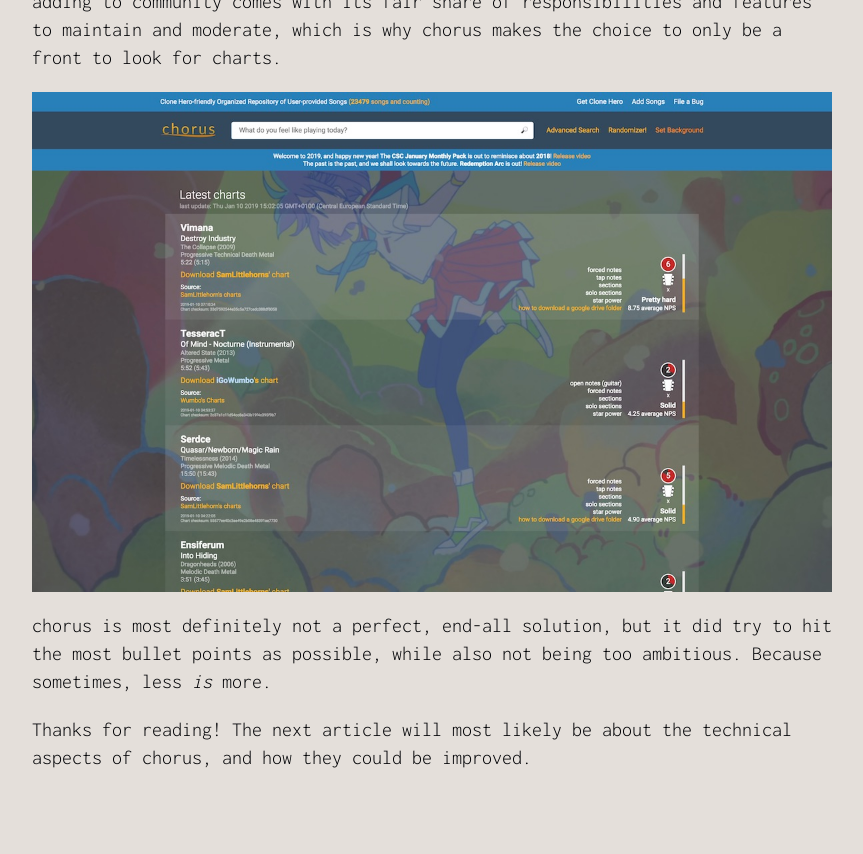
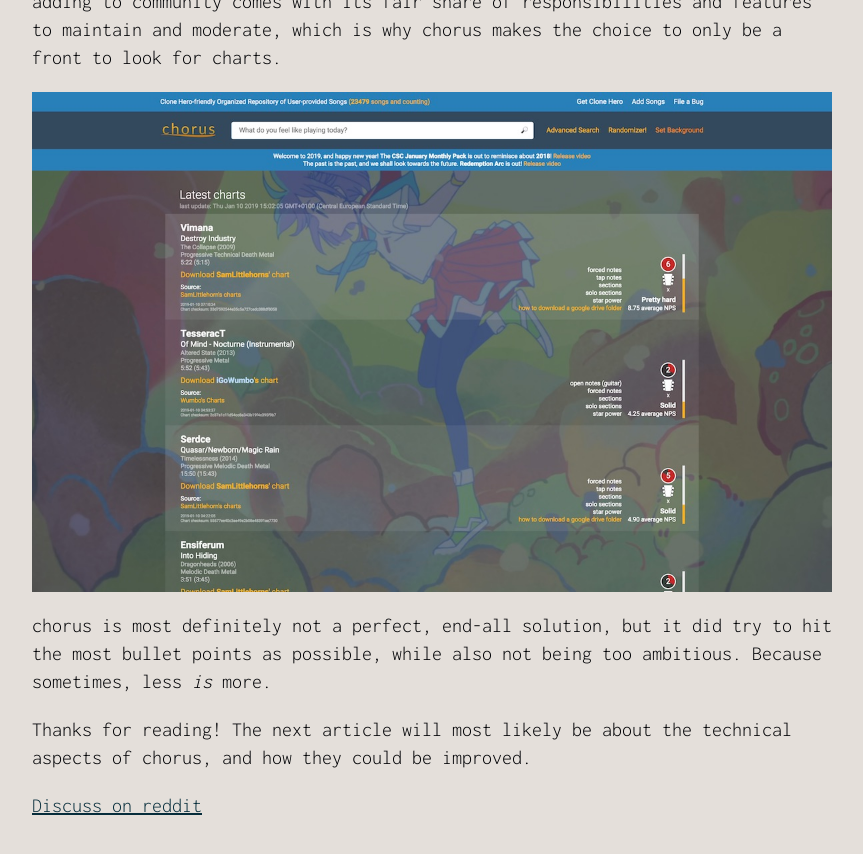
Before and after one commit to Paturages/fightthe.pw, a Jekyll site: the page built from _posts/2018-12-28-1-year-of-chorus.md, in a window 1280 px wide and 900 px high, scrolled down 12351 px. Shown: the top 854 px of the window, without its empty margins (208-1071 px from the left). Built offline with Jekyll 4.4.1, drawn with Linux system fonts in a browser that asks for light colours.

Commit message:
Add reddit link

```diff
--- a/_posts/2018-12-28-1-year-of-chorus.md
+++ b/_posts/2018-12-28-1-year-of-chorus.md
@@ -520,3 +520,5 @@ The last stars on charter experience, quality and exhaustivity are definitely wo
 chorus is most definitely not a perfect, end-all solution, but it did try to hit the most bullet points as possible, while also not being too ambitious. Because sometimes, less *is* more.
 
 Thanks for reading! The next article will most likely be about the technical aspects of chorus, and how they could be improved.
+
+[Discuss on reddit](https://www.reddit.com/r/CloneHero/comments/aeo35n/1_year_of_chorus_a_history_of_looking_for_charts/)
```
